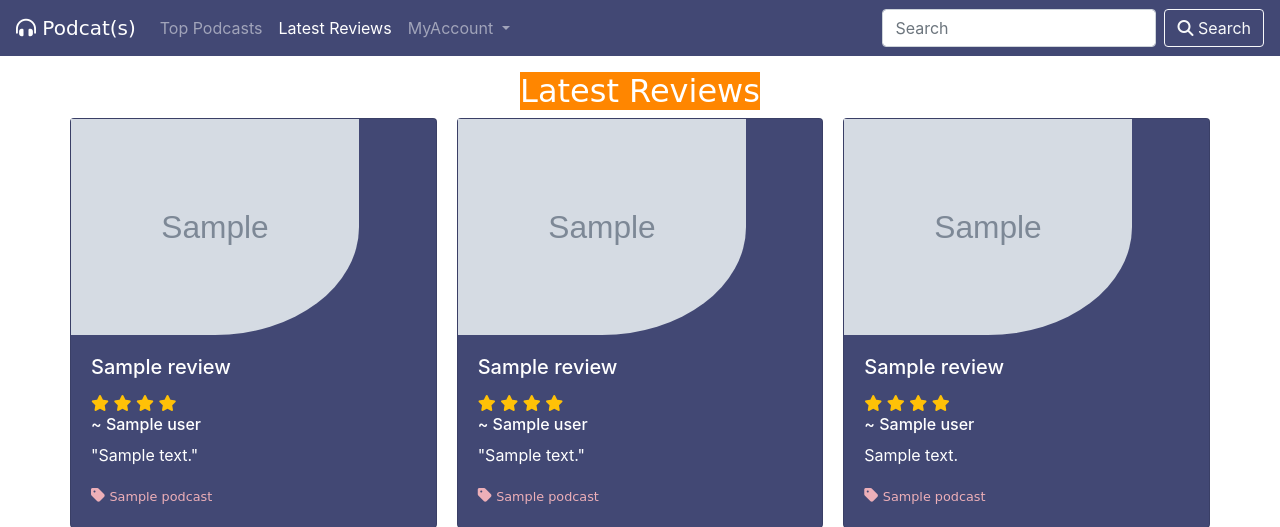
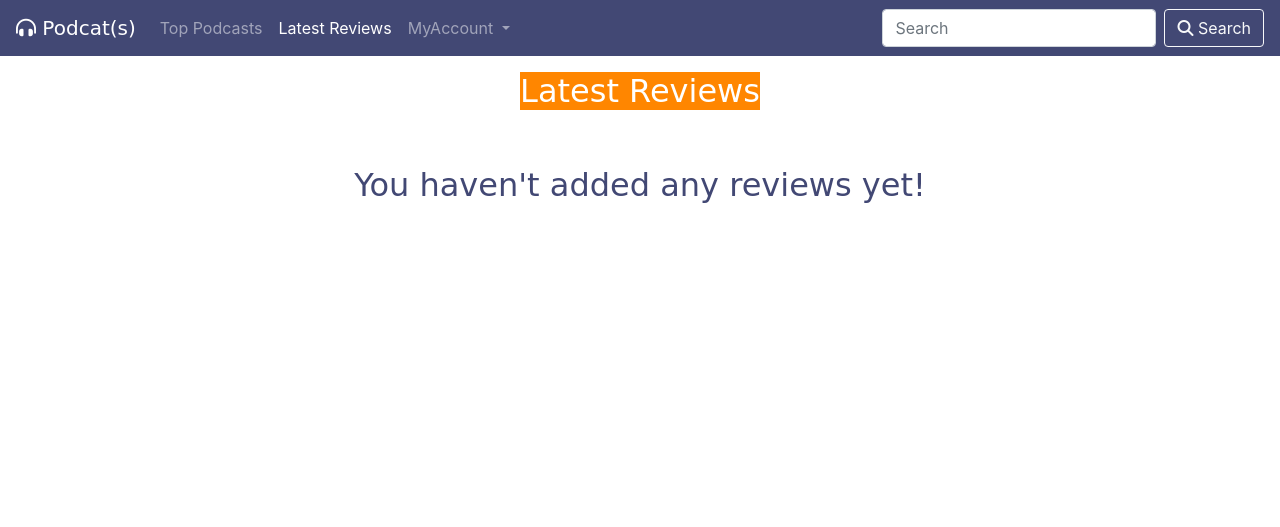
Before and after one commit to nealbrophy/CI_M4_Podcats, a Django app: template reviews/templates/reviews/latest_reviews.html in a window 1280 px wide. Shown: the top 527 px of the page. After the commit the page ends 203 px from the top, so only its background shows below. Run offline with Django 3.2, Linux system fonts and the light colour scheme; the template is opened without the code that fills it: most values are stand-ins (such as "Sample title", 1, 10 or a date in 2020); grey boxes marked "Sample" are stand-in pictures; some libraries are stand-ins or nearby versions; some web fonts are replaced.

Commit message:
More bugs on TOP_PODS and LATEST_REVIEWS, add to README.

```diff
--- a/reviews/templates/reviews/latest_reviews.html
+++ b/reviews/templates/reviews/latest_reviews.html
@@ -8,7 +8,7 @@
             </div>
         </div>
         <div class="row">
-        {% if reviews %}
+        {% if reviews.count > 7 %}
             <div class="card-columns align-items-stretch mb-5">
                 <div class="card">
                     <a class="text-decoration-none" href="{% url 'podcast_detail' review_index.0.podcast.id %}">
```
Also changed, not shown: README.md.
